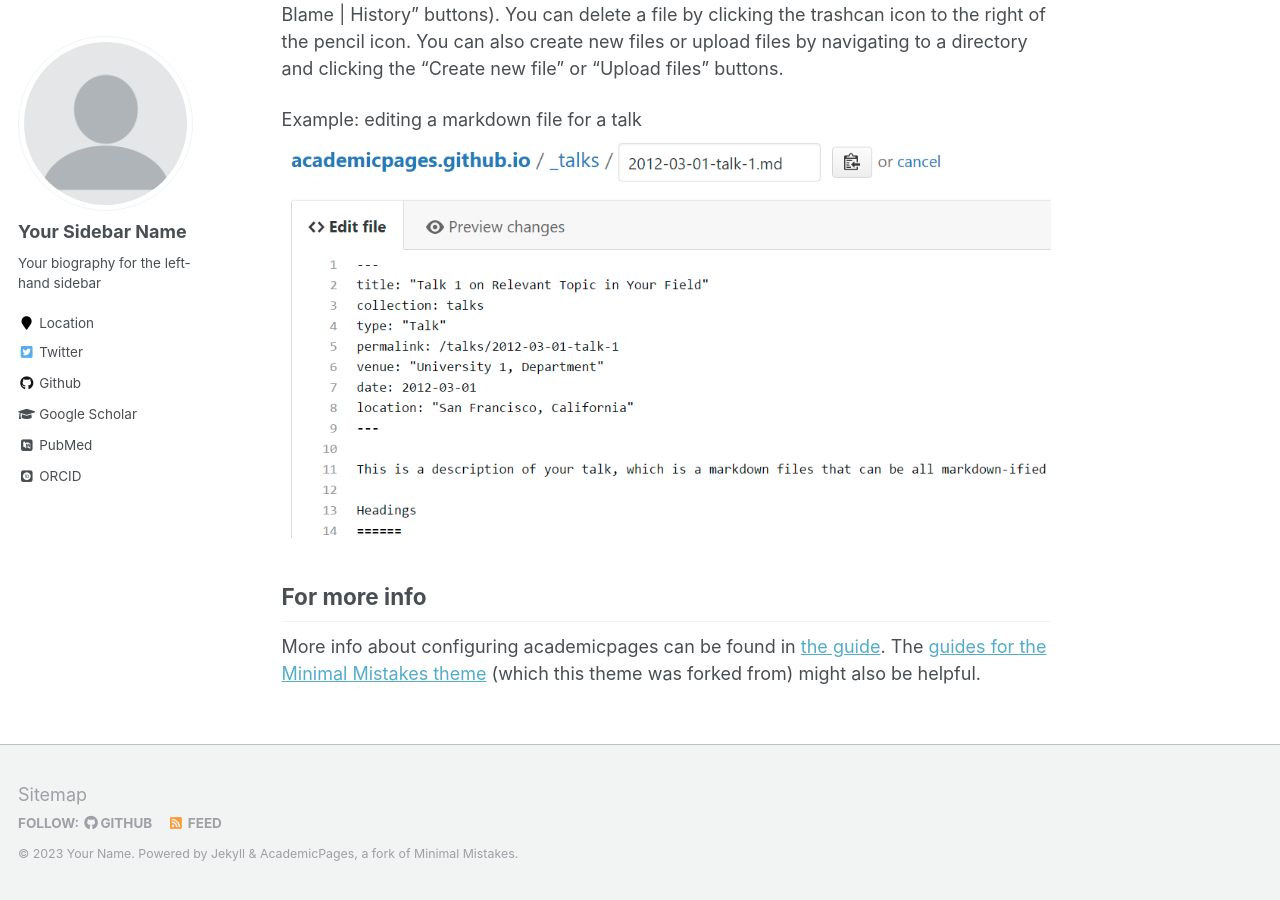
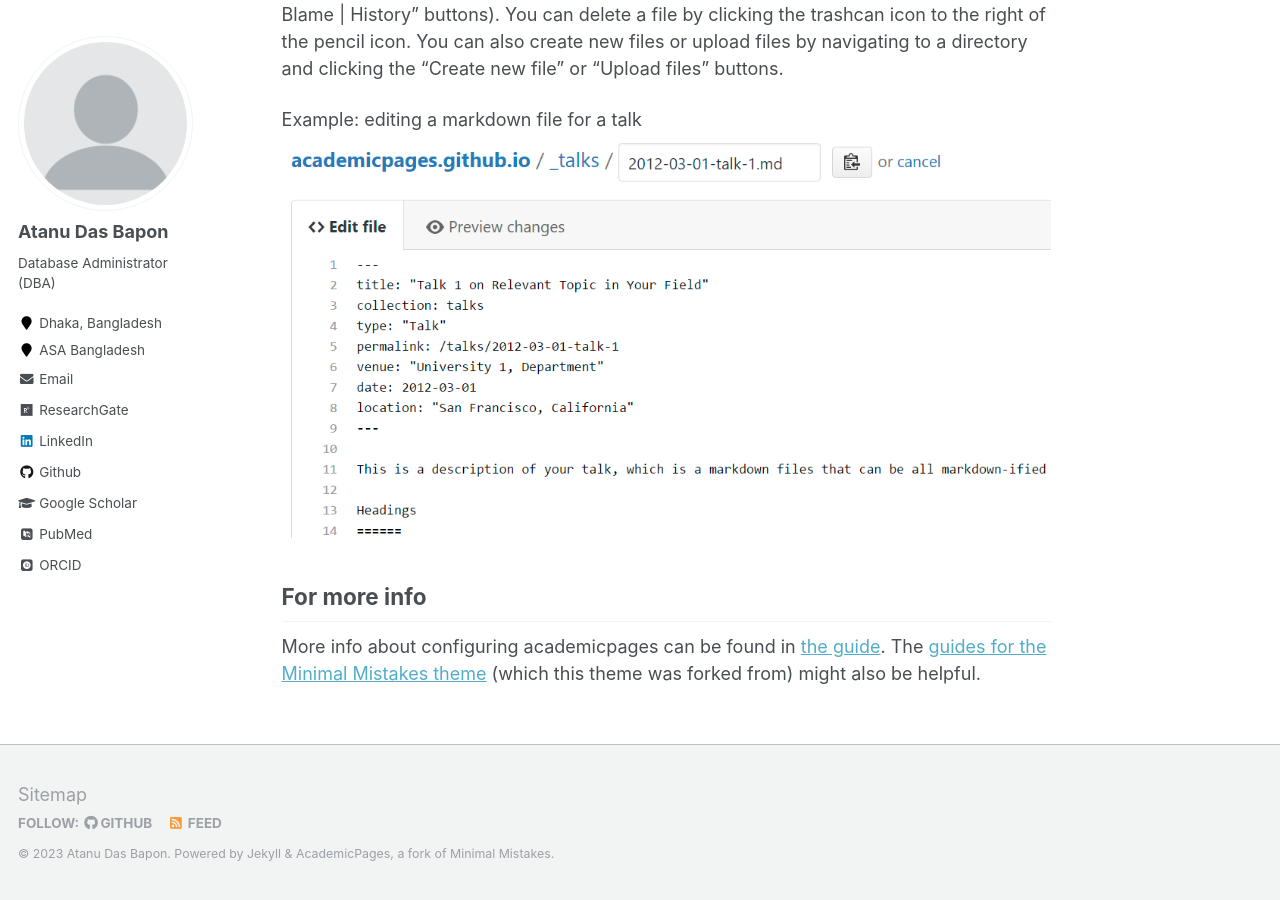
Before and after one commit to atanudasbapon/atanudasbapon.github-io, a Jekyll site: the page built from _pages/about.md, in a window 1280 px wide and 900 px high, scrolled down 2463 px. Built offline with Jekyll 4.4.1, drawn with Linux system fonts in a browser that asks for light colours; some web fonts are replaced.

Commit message:
updated initial info

```diff
--- a/_config.yml
+++ b/_config.yml
@@ -9,11 +9,11 @@
 locale                   : "en-US"
 title                    : "Atanu Das Bapon"
 title_separator          : "-"
-name                     : &name "Your Name"
+name                     : &name "Atanu Das Bapon"
 description              : &description "personal description"
-url                      : https://academicpages.github.io # the base hostname & protocol for your site e.g. "https://mmistakes.github.io"
+url                      : https://atanudasbapon.github.io/ # the base hostname & protocol for your site e.g. "https://mmistakes.github.io"
 baseurl                  : "" # the subpath of your site, e.g. "/blog"
-repository               : "academicpages/academicpages.github.io"
+repository               : "atanudasbapon/atanudasbapon.github.io"
 teaser                   :  # filename of teaser fallback teaser image placed in /images/, .e.g. "500x300.png"
 breadcrumbs              : false # true, false (default)
 words_per_minute         : 160
@@ -80,15 +80,15 @@ analytics:
 
 # Site Author
 author:
-  name             : "Your Sidebar Name"
+  name             : "Atanu Das Bapon"
   avatar           : "profile.png"
-  bio              : "Your biography for the left-hand sidebar"
-  location         : "Location"
-  employer         :
+  bio              : "Database Administrator (DBA)"
+  location         : "Dhaka, Bangladesh"
+  employer         : "ASA Bangladesh"
   pubmed           : "https://www.ncbi.nlm.nih.gov/pubmed/?term=john+snow"
   googlescholar    : "http://yourfullgooglescholarurl.com"
-  email            :
-  researchgate     :  # example: "https://www.researchgate.net/profile/yourprofile"
+  email            : "atanudasbapon@gmail.com"
+  researchgate     : "https://www.researchgate.net/profile/Atanu-Das-Bapon"
   uri              :
   bitbucket        :
   codepen          :
@@ -96,20 +96,20 @@ author:
   flickr           :
   facebook         :
   foursquare       :
-  github           : "academicpages"
+  github           : "atanudasbapon"
   google_plus      :
   keybase          :
   instagram        :
   impactstory      : #"https://profiles.impactstory.org/u/xxxx-xxxx-xxxx-xxxx"
   lastfm           :
-  linkedin         :
-  orcid            : "http://orcid.org/yourorcidurl"
+  linkedin         : "https://www.linkedin.com/in/atanu-bapon/"
+  orcid            : "https://orcid.org/0009-0008-0775-7440"
   pinterest        :
   soundcloud       :
   stackoverflow    : # http://stackoverflow.com/users/123456/username
   steam            :
   tumblr           :
-  twitter          : "replacethistwitterhandle"
+  twitter          : #"replacethistwitterhandle"
   vine             :
   weibo            :
   xing             :
```
